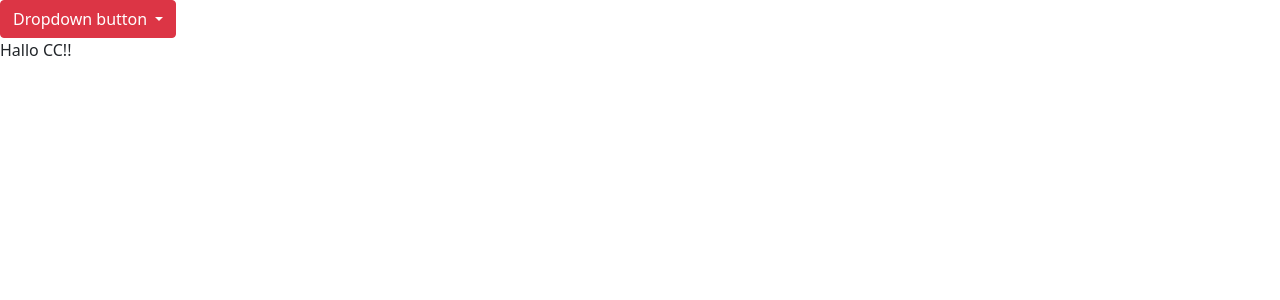
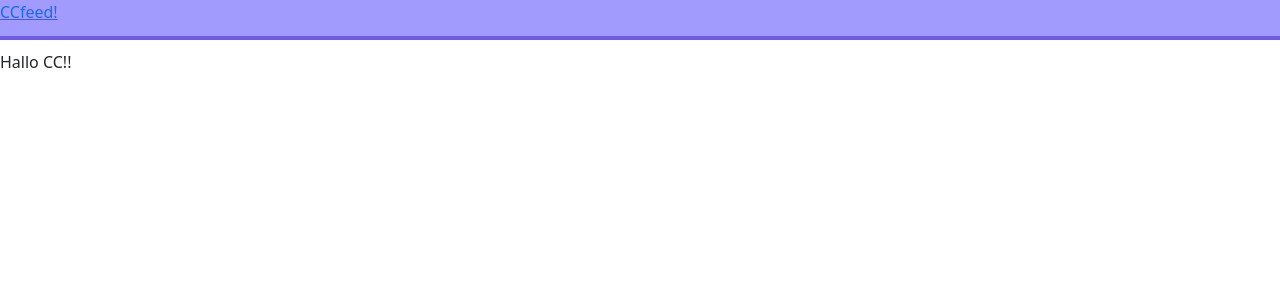
Before and after one commit to Ccbirdy/A-social-network, a PHP site: page / in a window 1280 px wide. Shown: the top 300 px of the page. Run offline with PHP 8.4, Linux system fonts and the light colour scheme; the visitor is signed in with stand-in values (Sample User, id 1).

Commit message:
creae a navigator bar

```diff
--- /dev/null
+++ b/assets/css/style.css
@@ -0,0 +1,9 @@
+.top_bar {
+	width: 100%;
+	min-width: 1050px; 				/* won't be too small when resized, stop resizing after certain wert  */
+	height: 40px;
+	background-color: #a29bfe;  /*  https://flatuicolors.com/palette/us */
+	border-bottom: 0.25em solid #6c5ce7;
+	margin: 0 0 10px 0;
+	display: inline-flex;
+}
--- a/includes/header.php
+++ b/includes/header.php
@@ -7,16 +7,20 @@ if (isset($_SESSION['username'])) {         /* if you not logged in , you cant s
 else {
 	header("Location: register.php");
 }
-
 ?>
-
 
 <html>
 <head>
 	<title>welcome to ccfeed</title>     <!-- https://getbootstrap.com/docs/5.0/getting-started/download/-->
+	<!-- Javascript  -->
 	<script src="https://ajax.googleapis.com/ajax/libs/jquery/2.2.4/jquery.min.js"></script>
-	<script type="text/javascript" src="assets/js/bootstrap.js"></script>
+	<script src="assets/js/bootstrap.js"></script>
+
+
+	<!-- CSS  -->
 	<link rel="stylesheet" type="text/css" href="assets/css/bootstrap.css">
+	<link rel="stylesheet" type="text/css" href="assets/css/style.css">
+
 
     <!-- https://stackoverflow.com/questions/12458522/bootstrap-dropdown-not-working/65096525#65096525   -->
     <!-- without this cannot dropdown  -->
@@ -25,14 +29,13 @@ else {
 </head>
 <body>
 
+	<div class="top_bar">
+		<div class="logo">
+			<a href="index.php">CCfeed!</a>
 
-<div class="dropdown">
-  <button class="btn btn-danger dropdown-toggle" type="button" id="dropdownMenuButton" data-toggle="dropdown" aria-haspopup="true" aria-expanded="false">
-    Dropdown button
-  </button>
-  <div class="dropdown-menu" aria-labelledby="dropdownMenuButton">
-    <a class="dropdown-item" href="#">Action</a>
-    <a class="dropdown-item" href="#">Another action</a>
-    <a class="dropdown-item" href="#">Something else here</a>
-  </div>
-</div>
+
+		</div>
+
+
+
+	</div>
```
